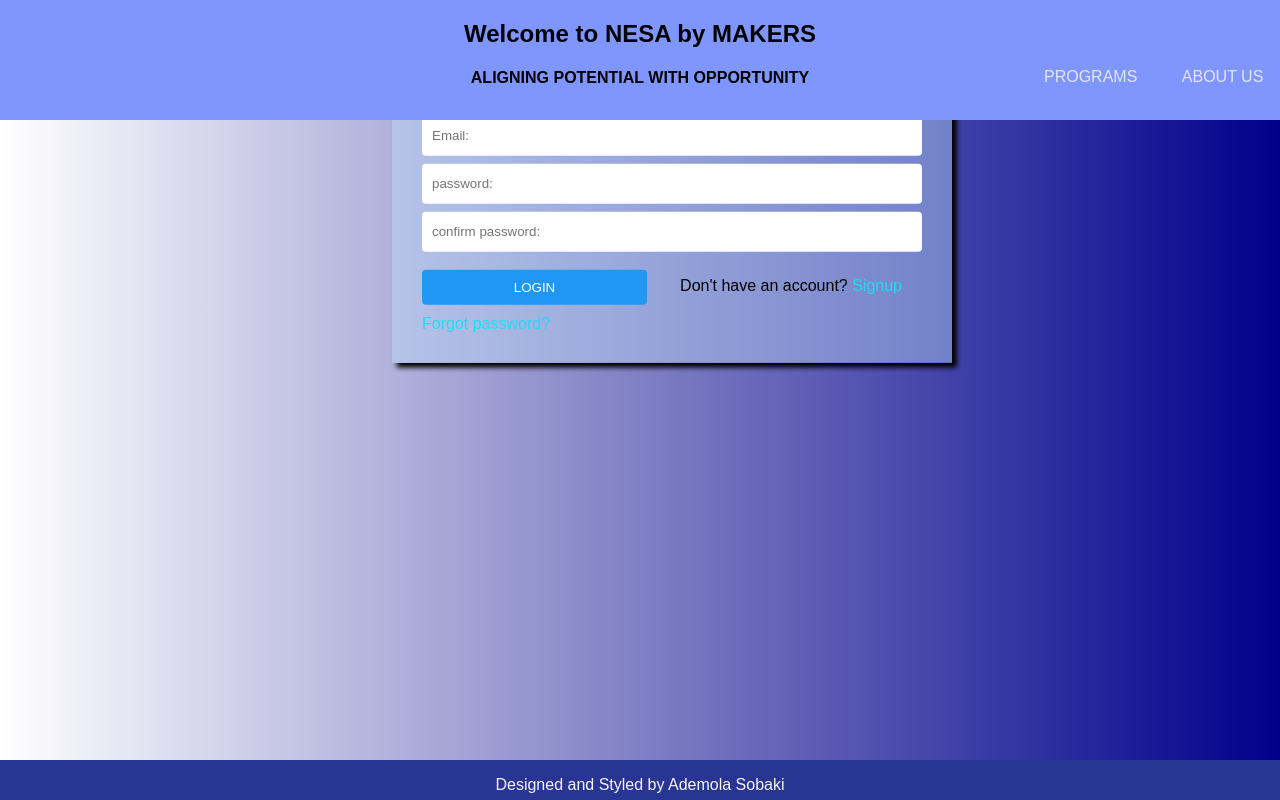
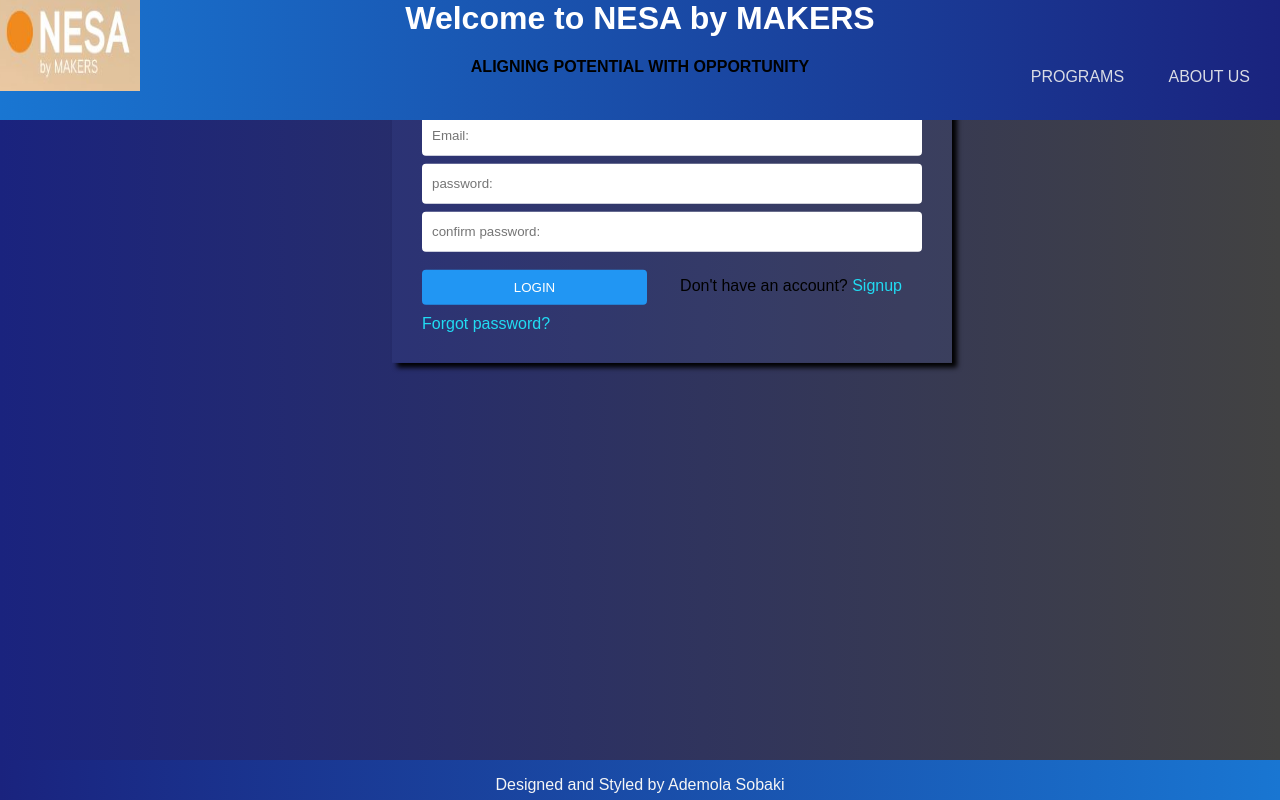
Before and after one commit to demola07/form, a plain HTML site: page login.html in a window 1280 px wide. Drawn offline with Linux system fonts and the light colour scheme.

Commit message:
Updated pages with image and extra functionalities

```diff
--- a/index.css
+++ b/index.css
@@ -2,7 +2,7 @@ body{
     margin:0;
     padding:0;
     /* background: url(img1.jpg); */
-    background-image: linear-gradient(to right, white, darkblue);
+    background-image: linear-gradient(to right, rgba(26,35,126 ,1), rgba(66,66,66 ,1));
     /* background-color: darkblue; */
     background-repeat: repeat-y;
     /* background-position: left; */
@@ -13,7 +13,8 @@ body{
 
 
 .head {
-    background-color: rgb(127, 150, 255);
+    background-image: linear-gradient(to left, rgba(26,35,126 ,1),rgba(25,118,210 ,1));
+    /* background-color: rgba(158,158,158,1); */
     width: 100%;
     height: 15%;
     padding-top: 0;
@@ -28,9 +29,17 @@ body{
     text-transform: uppercase;
 }
 .nav{
-        position: relative;
-        top: -60px;
+        /* position: relative; */
+        top: -160px;
         left: 80%;
+        float: right;
+        transform: translate(-10px, -50px);
+}
+img{
+    transform: translate(-10px, -100px);
+    top: -20px;
+    right: 0%;
+    float: left;
 }
 ul {
     list-style-type: none;
@@ -49,7 +58,7 @@ li{
     color: rgba(250,250,250 ,1);
 }
 .container {
-        background:rgba(187,222,251 ,0.4);
+        background:rgba(92,107,192 ,0.1);
         width: 500px;
         padding: 30px;
         position: abolute;
@@ -130,19 +139,20 @@ h1{
 }
 
 
+
 .bottom {
     /* width: 100%; */
     display: inline;
 
 }
 .foot{
-    background-color: rgba(40,53,147 ,1);
+    background-image: linear-gradient(to right, rgba(26,35,126 ,1),rgba(25,118,210 ,1));
+    /* background-color:rgba(158,158,158,1); */
     color: brown;
     bottom: 0;
     width: 100%;
     position: fixed;
     height: 40px;
-
 }
 .foot p{
     text-align: center;
--- a/login.html
+++ b/login.html
@@ -9,8 +9,9 @@
 </head>
 <body>
     <header class="head">
-        <h2>Welcome to NESA by MAKERS</h2>
+        <h1>Welcome to NESA by MAKERS</h1>
         <h4>Aligning Potential with Opportunity</h4>
+        <img src="nesa.JPG" alt="NESA" width="150px" height="93px">
 
         <nav class="nav">
             <ul class="list">
```
Also changed, not shown: index.html (+1 -0 lines).
